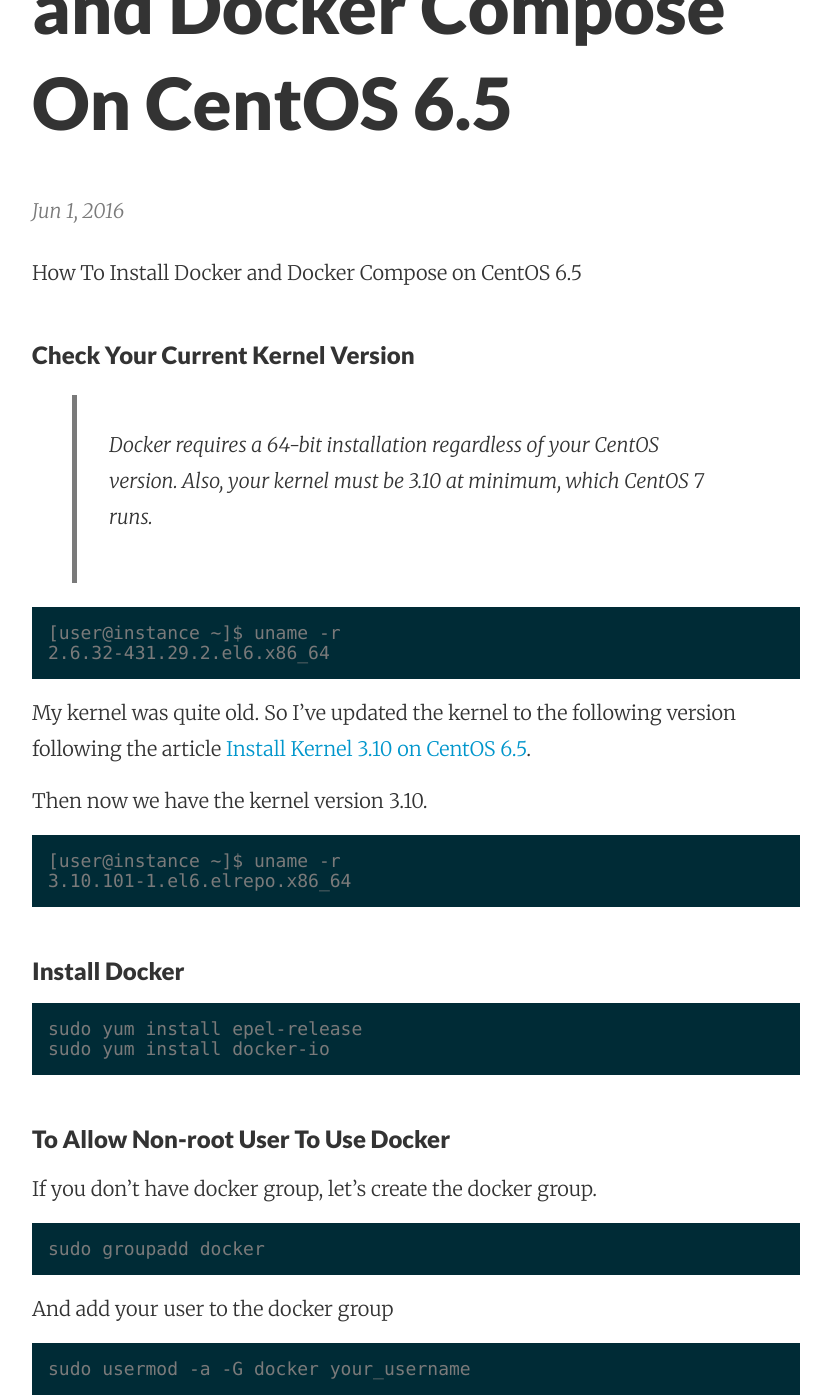
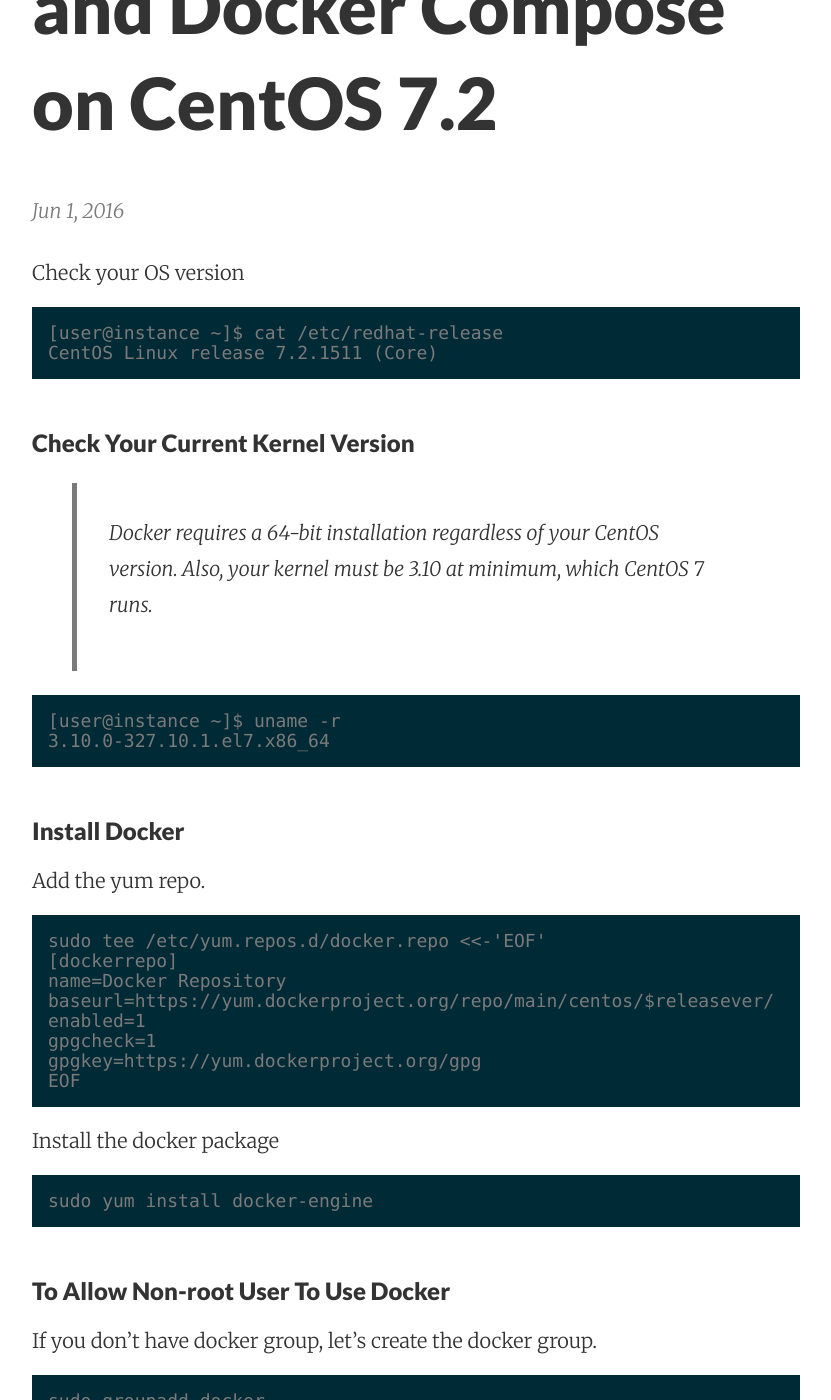
Before and after one commit to gentaro-sakamoto/gentaro-sakamoto.github.io, a Jekyll site: the page built from _posts/2016-06-01-how-to-install-docker-and-docker-compose-on-centos-6-5.markdown, in a window 1280 px wide and 1400 px high, scrolled down 340 px. Shown: the whole window, without its empty margins (224-1055 px from the left). Built offline with Jekyll 4.4.1, drawn with Linux system fonts in a browser that asks for light colours; some of the changed text lies outside the part shown.

Commit message:
Post update: How To Install Docker and Docker Compose On CentOS 6.5

````diff
--- a/_posts/2016-06-01-how-to-install-docker-and-docker-compose-on-centos-6-5.markdown
+++ b/_posts/2016-06-01-how-to-install-docker-and-docker-compose-on-centos-6-5.markdown
@@ -1,32 +1,40 @@
 ---
 published: true
-title: How To Install Docker and Docker Compose On CentOS 6.5
+title: How To Install Docker and Docker Compose on CentOS 7.2
 layout: post
 ---
-How To Install Docker and Docker Compose on CentOS 6.5
+Check your OS version
+```
+[user@instance ~]$ cat /etc/redhat-release
+CentOS Linux release 7.2.1511 (Core)
+```
 
 ### Check Your Current Kernel Version
 > Docker requires a 64-bit installation regardless of your CentOS version. Also, your kernel must be 3.10 at minimum, which CentOS 7 runs.
 
 ```
 [user@instance ~]$ uname -r
-2.6.32-431.29.2.el6.x86_64
-```
-
-My kernel was quite old. So I've updated the kernel to the following version following the article [Install Kernel 3.10 on CentOS 6.5](http://bicofino.io/2014/10/25/install-kernel-3-dot-10-on-centos-6-dot-5/).
-
-Then now we have the kernel version 3.10.
-
-```
-[user@instance ~]$ uname -r
-3.10.101-1.el6.elrepo.x86_64
+3.10.0-327.10.1.el7.x86_64
 ```
 
 ### Install Docker
+Add the yum repo.
 
 ```
-sudo yum install epel-release
-sudo yum install docker-io
+sudo tee /etc/yum.repos.d/docker.repo <<-'EOF'
+[dockerrepo]
+name=Docker Repository
+baseurl=https://yum.dockerproject.org/repo/main/centos/$releasever/
+enabled=1
+gpgcheck=1
+gpgkey=https://yum.dockerproject.org/gpg
+EOF
+```
+
+Install the docker package
+
+```
+sudo yum install docker-engine
 ```
 
 ### To Allow Non-root User To Use Docker
@@ -46,6 +54,7 @@ sudo usermod -a -G docker your_username
 Then you can run docker without sudo
 
 ```
+sudo service docker start
 docker run hello-world
 ```
 
@@ -76,6 +85,5 @@ docker-compose --version
 ```
 
 # References
-- [Install Docker and Learn Basic Container Manipulation in CentOS and RHEL 7/6 – Part 1](http://www.tecmint.com/install-docker-and-learn-containers-in-centos-rhel-7-6/)
 - [Installation on CentOS](https://docs.docker.com/engine/installation/linux/centos/)
 - [Install Docker Compose](https://docs.docker.com/compose/install/)
````
